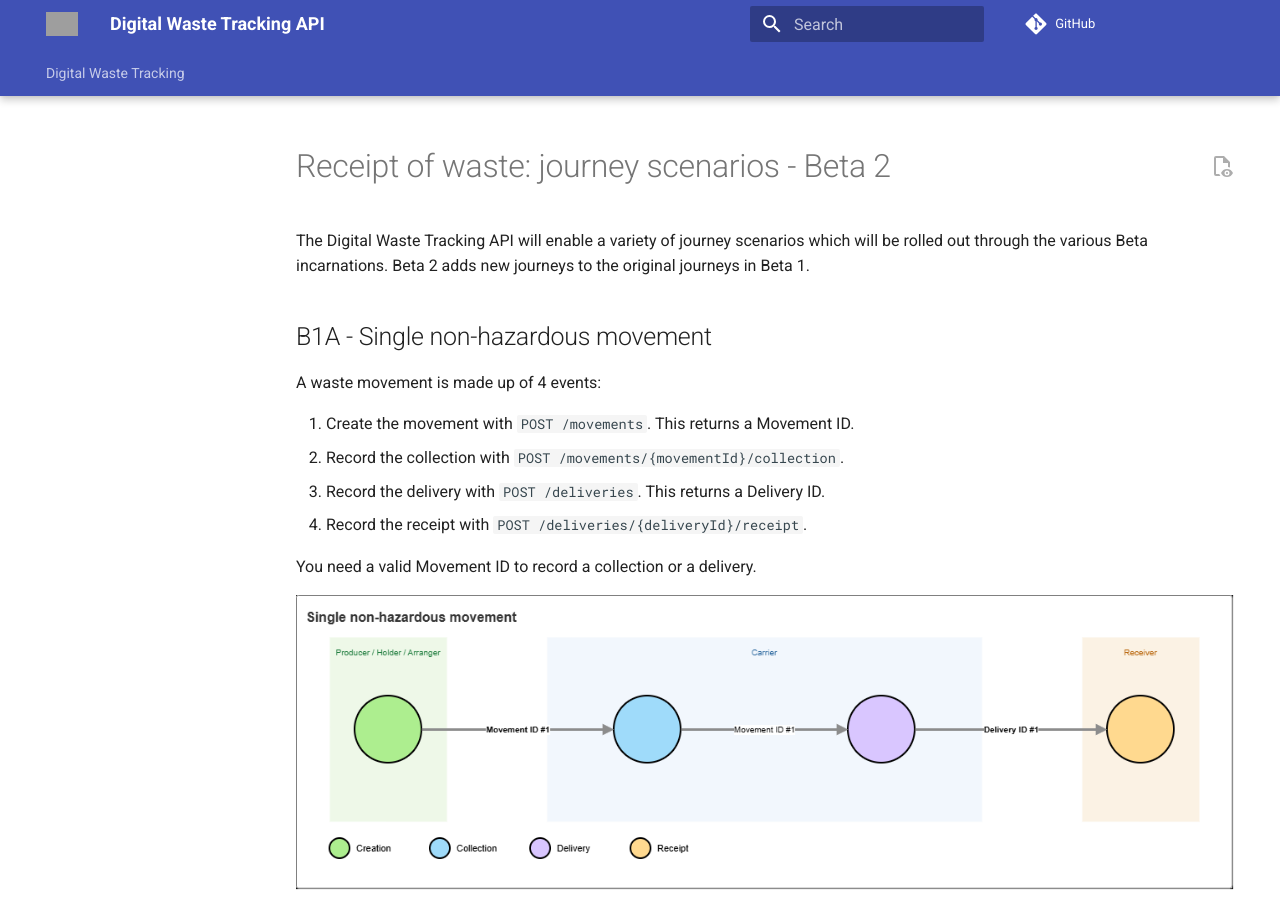
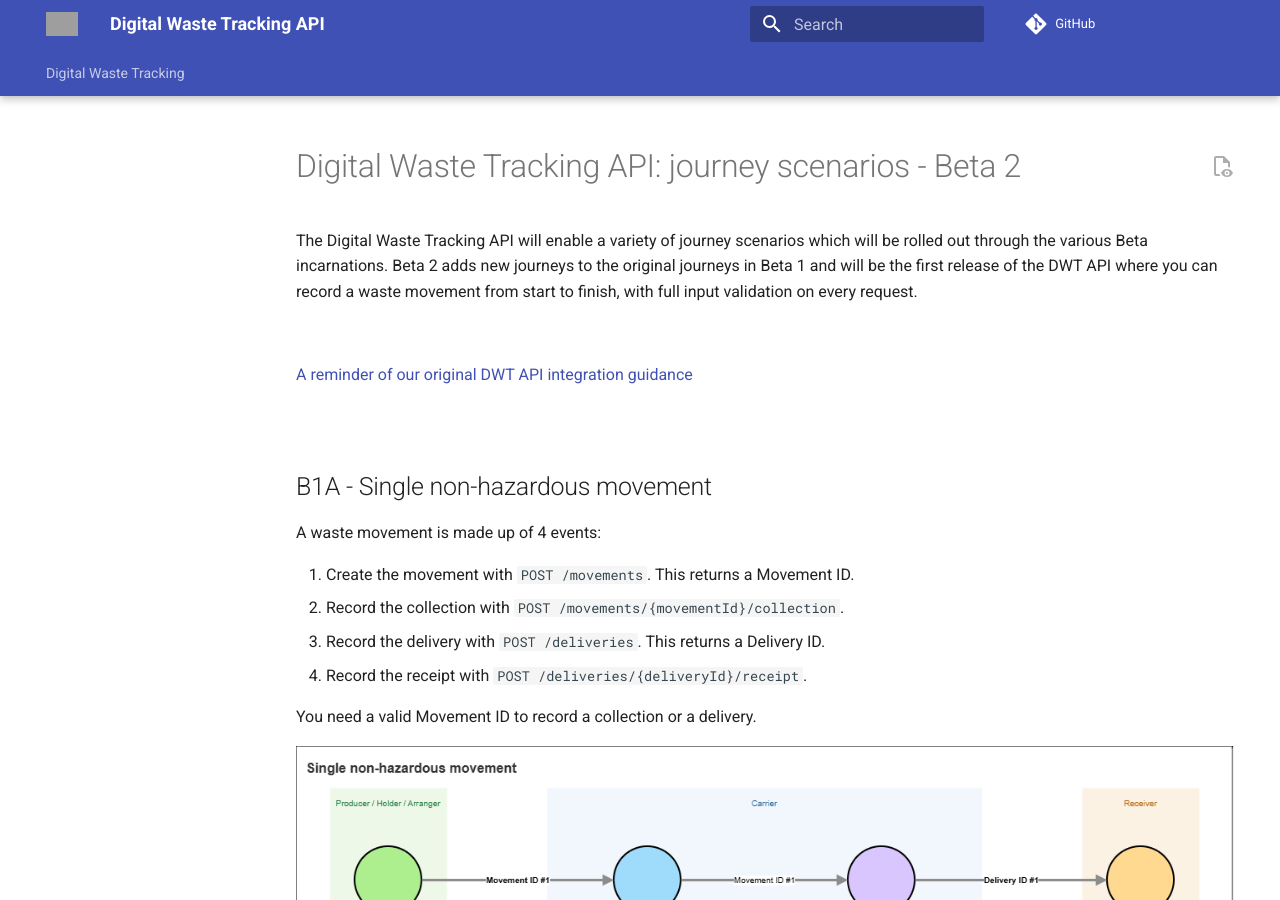
Before and after one commit to DEFRA/digital-waste-tracking-api-site, an MkDocs documentation site: the page built from docs/docs/drafts/journey-scenarios-beta-2.md, in a window 1280 px wide and 900 px high. Built offline with MkDocs 1.6.1 and Material for MkDocs 9.7.7, drawn with Linux system fonts in a browser that asks for light colours; comment, search, counter and statistics services are not loaded; the version menu is left out; grey boxes are pictures that could not be loaded.

Commit message:
Update journey-scenarios-beta-2.md

```diff
--- a/docs/docs/drafts/journey-scenarios-beta-2.md
+++ b/docs/docs/drafts/journey-scenarios-beta-2.md
@@ -1,7 +1,12 @@
-# Receipt of waste: journey scenarios - Beta 2
+# Digital Waste Tracking API: journey scenarios - Beta 2
 
-The Digital Waste Tracking API will enable a variety of journey scenarios which will be rolled out through the various Beta incarnations. Beta 2 adds new journeys to the original journeys in Beta 1.
+The Digital Waste Tracking API will enable a variety of journey scenarios which will be rolled out through the various Beta incarnations. Beta 2 adds new journeys to the original journeys in Beta 1 and will be the first release of the DWT API where you can record a waste movement from start to finish, with full input validation on every request.
 
+<br>
+
+[A reminder of our original DWT API integration guidance](../../software-provider-integration-guidance.md)
+
+<br>
 
 ## B1A - Single non-hazardous movement
 
```
